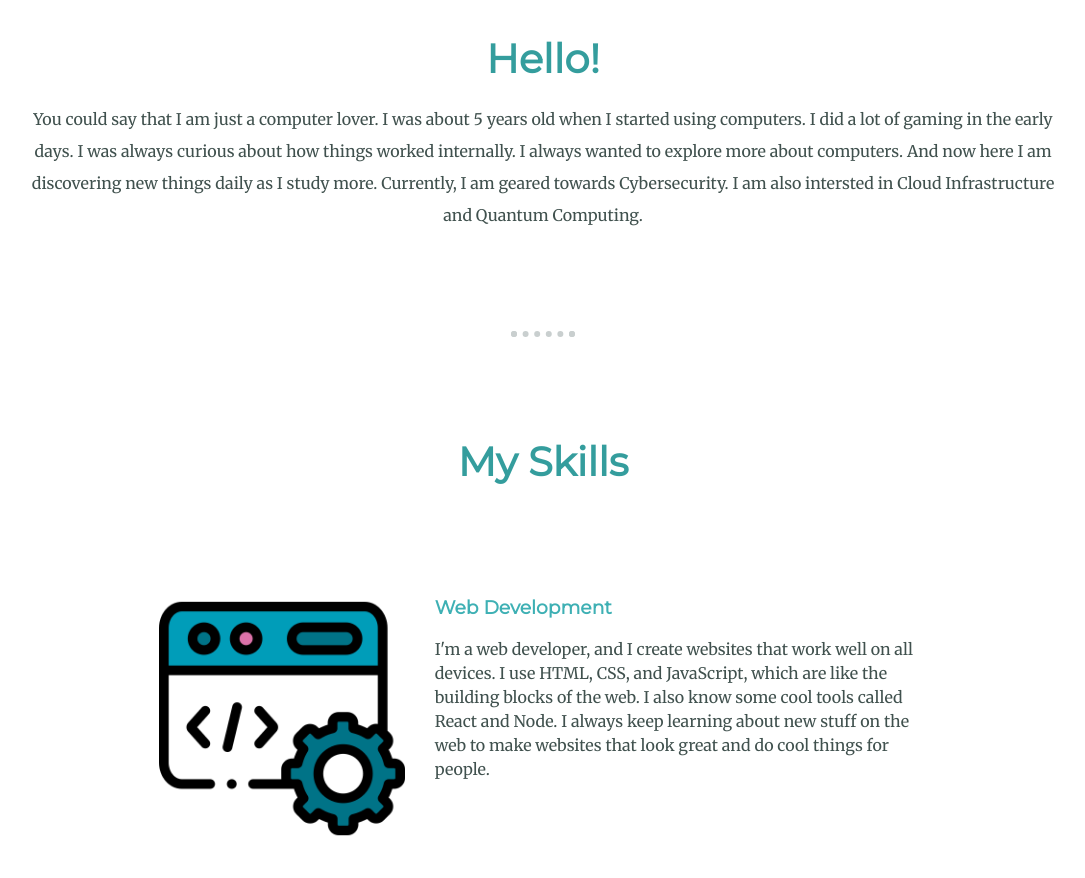
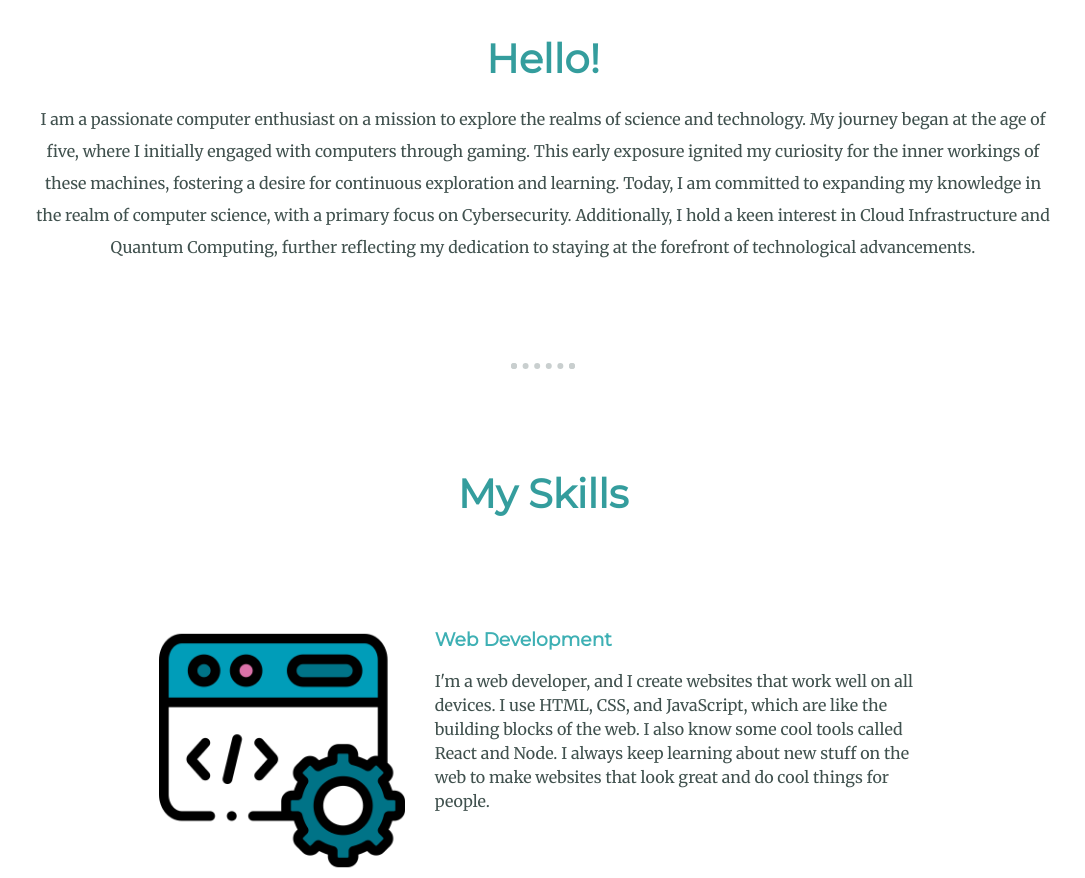
Before and after one commit to MuhammadAhmad522/My-Site, a plain HTML site: page index.html in a window 1280 px wide. Shown: the part 1009-1887 px from the top of the page, without its empty margins (97-1182 px from the left). Drawn offline with Linux system fonts and the light colour scheme; a web font is replaced by a local one.

Commit message:
Update index.html

```diff
--- a/index.html
+++ b/index.html
@@ -37,11 +37,10 @@
             <img id="dp" src="images/hacker.png" alt="display picture" />
             <h2 id="hello">Hello!</h2>
             <p class="bio">
-                You could say that I am just a computer lover. I was about 5 years old when I started using computers. I
-                did a lot of gaming in the early days. I was always curious about how things worked internally. I always
-                wanted to explore more about computers. And now here I am discovering new things daily as I study more.
-                Currently, I am geared towards Cybersecurity. I am also intersted in Cloud
-                Infrastructure and Quantum Computing. </p>
+            I am a passionate computer enthusiast on a mission to explore the realms of science and technology. My journey began at the age of five, where I initially engaged with computers through gaming. This early exposure ignited my curiosity for the inner workings of these machines, fostering a desire for continuous exploration and learning.
+
+Today, I am committed to expanding my knowledge in the realm of computer science, with a primary focus on Cybersecurity. Additionally, I hold a keen interest in Cloud Infrastructure and Quantum Computing, further reflecting my dedication to staying at the forefront of technological advancements.
+            </p>
         </div>
         <hr class="top-hr">
         <div class="skills">
```
